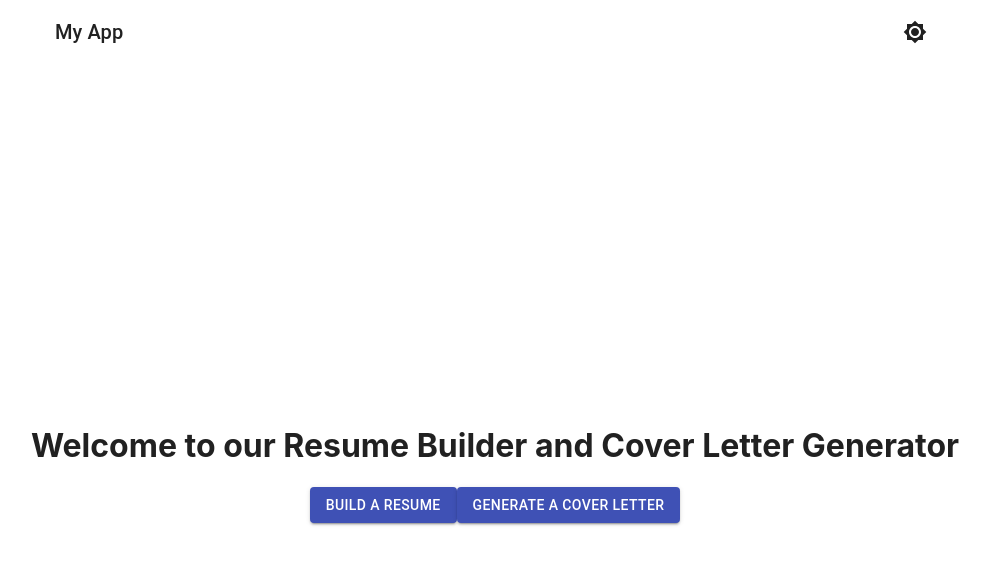
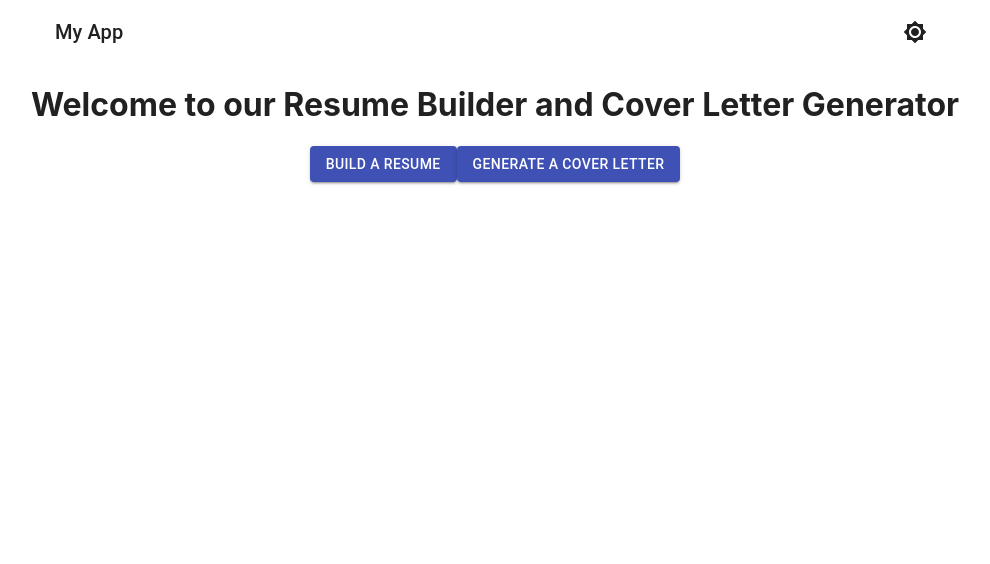
Before and after one commit to drajaygeorge/gig-tailor, a React (Create React App) app: page / in a window 1280 px wide. Shown: the top 564 px of the page, without its empty margins (145-1135 px from the left). Built offline with nearby package versions, Linux system fonts and the light colour scheme.

Commit message:
In the updated code, BodyWrapper wraps the LandingPageWrapper component and sets the background to the default background color and the minimum height of the viewport. The LandingPageWrapper component sets the color to the default text color and centers the content vertically and horizontally.

```diff
--- a/src/LandingPage.js
+++ b/src/LandingPage.js
@@ -10,11 +10,14 @@ import {
 import { styled } from '@mui/material/styles';
 import { ThemeProvider } from '@mui/material/styles';
 
+const BodyWrapper = styled('div')(({ theme }) => ({
+  background: theme.palette.background.default,
+  minHeight: '100vh',
+}));
+
 const LandingPageWrapper = styled('div')(({ theme }) => ({
-  background: theme.palette.background.default,
   color: theme.palette.text.primary,
   transition: 'background 0.3s ease-in-out, color 0.3s ease-in-out',
-  height: '100vh',
   display: 'flex',
   flexDirection: 'column',
   justifyContent: 'center',
@@ -35,6 +38,7 @@ function LandingPage({ toggleTheme, theme }) {
 
   return (
     <ThemeProvider theme={theme}>
+      <BodyWrapper>
         <LandingPageWrapper>
           <h1>Welcome to our Resume Builder and Cover Letter Generator</h1>
           <div className="buttons">
@@ -98,6 +102,7 @@ function LandingPage({ toggleTheme, theme }) {
             </form>
           )}
         </LandingPageWrapper>
+      </BodyWrapper>
     </ThemeProvider>
   );
 }
```
Lines whose indentation alone changed are shown as unchanged.
